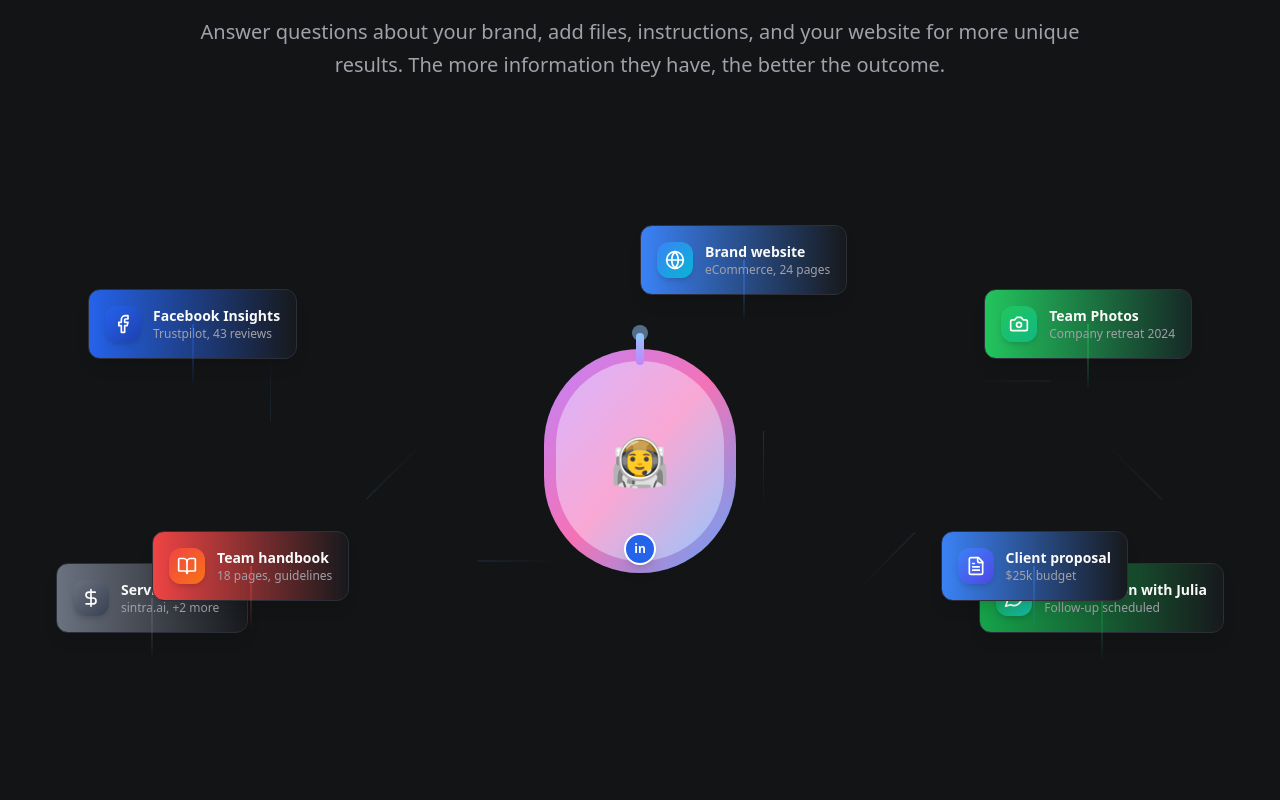
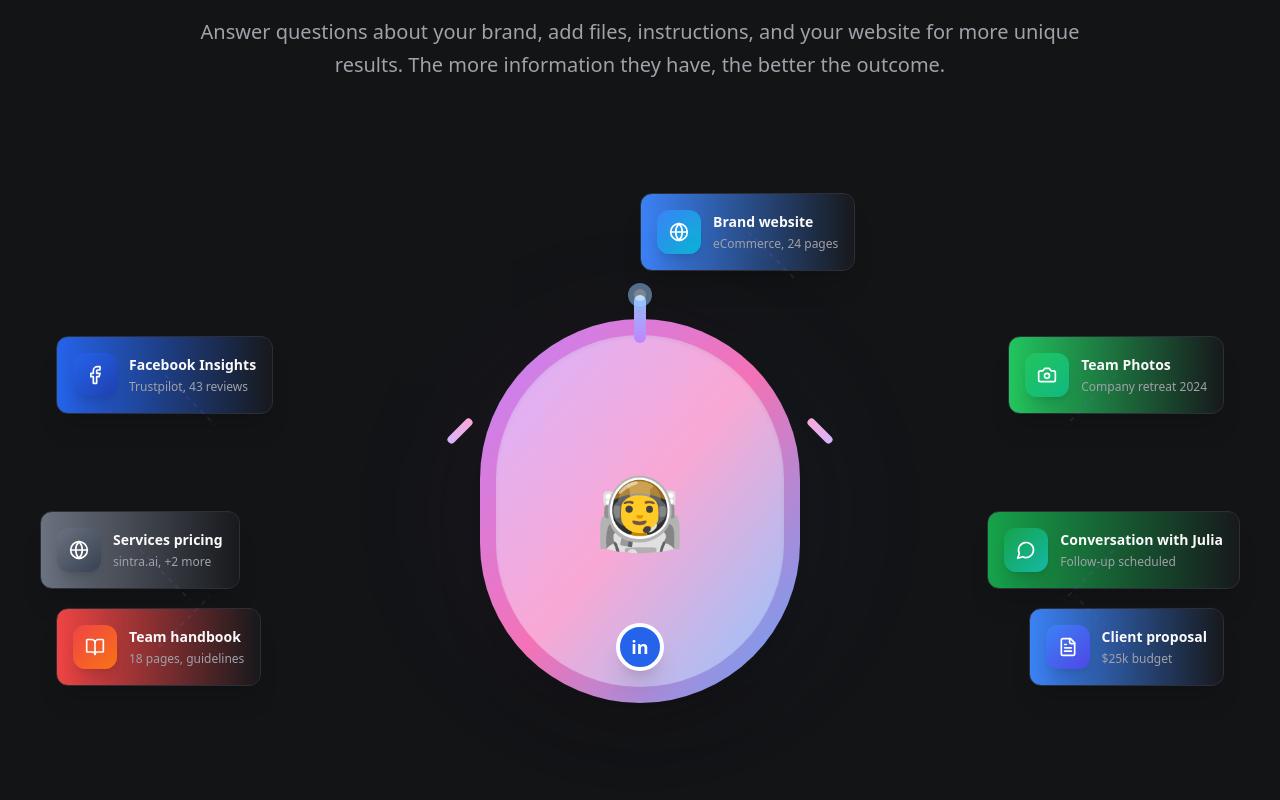
Before and after one commit to Kirthioswal/shopping_animation, a React (Vite) app: page / in a window 1280 px wide. Shown: the part 5580-6380 px from the top of the page. Built offline with nearby package versions, Linux system fonts and the light colour scheme.

Commit message:
Fix chart layout
Update the layout of the chart section to match the desired design from the second screenshot.

```diff
--- a/src/components/BusinessLearningSection.tsx
+++ b/src/components/BusinessLearningSection.tsx
@@ -16,49 +16,49 @@ const dataSources: DataSource[] = [
     subtitle: "eCommerce, 24 pages",
     icon: <Globe className="w-5 h-5" />,
     color: "from-blue-500 to-cyan-500",
-    position: "top-16 left-1/2 transform -translate-x-1/2"
+    position: "top-8 left-1/2 transform -translate-x-1/2"
   },
   {
     title: "Facebook Insights",
     subtitle: "Trustpilot, 43 reviews",
     icon: <Facebook className="w-5 h-5" />,
     color: "from-blue-600 to-blue-800",
-    position: "top-32 left-16"
+    position: "top-1/4 left-8"
   },
   {
     title: "Team Photos",
     subtitle: "Company retreat 2024",
     icon: <Camera className="w-5 h-5" />,
     color: "from-green-500 to-emerald-500",
-    position: "top-32 right-16"
+    position: "top-1/4 right-8"
   },
   {
     title: "Services pricing",
     subtitle: "sintra.ai, +2 more",
-    icon: <DollarSign className="w-5 h-5" />,
+    icon: <Globe className="w-5 h-5" />,
     color: "from-gray-500 to-gray-700",
-    position: "bottom-32 left-8"
+    position: "top-1/2 left-4 transform -translate-y-1/2"
+  },
+  {
+    title: "Conversation with Julia",
+    subtitle: "Follow-up scheduled",
+    icon: <MessageCircle className="w-5 h-5" />,
+    color: "from-green-600 to-teal-500",
+    position: "top-1/2 right-4 transform -translate-y-1/2"
   },
   {
     title: "Team handbook",
     subtitle: "18 pages, guidelines",
     icon: <BookOpen className="w-5 h-5" />,
     color: "from-red-500 to-orange-500",
-    position: "bottom-40 left-32"
-  },
-  {
-    title: "Conversation with Julia",
-    subtitle: "Follow-up scheduled",
-    icon: <MessageCircle className="w-5 h-5" />,
-    color: "from-green-600 to-teal-500",
-    position: "bottom-32 right-8"
+    position: "bottom-1/4 left-8"
   },
   {
     title: "Client proposal",
     subtitle: "$25k budget",
     icon: <FileText className="w-5 h-5" />,
     color: "from-blue-500 to-indigo-600",
-    position: "bottom-40 right-32"
+    position: "bottom-1/4 right-8"
   }
 ];
 
@@ -103,70 +103,90 @@ const BusinessLearningSection = () => {
         </div>
 
         {/* Central Learning Hub */}
-        <div className="relative flex justify-center items-center min-h-[600px]">
+        <div className="relative flex justify-center items-center min-h-[700px]">
           {/* Central Astronaut */}
           <div className="opacity-0 translate-y-20 animate-on-scroll relative z-10">
             <div className="relative">
-              <div className="w-48 h-56 bg-gradient-to-br from-purple-400 via-pink-400 to-blue-400 rounded-full flex items-center justify-center text-6xl transform hover:scale-105 transition-transform duration-300 relative">
-                <div className="absolute inset-3 bg-gradient-to-br from-purple-300 via-pink-300 to-blue-300 rounded-full flex items-center justify-center">
-                  <div className="text-5xl">👩‍🚀</div>
+              {/* Main Astronaut Body - Much Larger */}
+              <div className="w-80 h-96 bg-gradient-to-br from-purple-400 via-pink-400 to-blue-400 rounded-full flex items-center justify-center text-8xl transform hover:scale-105 transition-transform duration-300 relative shadow-2xl">
+                <div className="absolute inset-4 bg-gradient-to-br from-purple-300 via-pink-300 to-blue-300 rounded-full flex items-center justify-center shadow-inner">
+                  <div className="text-7xl">👩‍🚀</div>
                 </div>
-                {/* LinkedIn Badge */}
-                <div className="absolute bottom-2 left-1/2 transform -translate-x-1/2 w-8 h-8 bg-blue-600 rounded-full flex items-center justify-center border-2 border-white shadow-lg">
-                  <span className="text-white font-bold text-xs">in</span>
+
+                {/* Enhanced LinkedIn Badge */}
+                <div className="absolute bottom-8 left-1/2 transform -translate-x-1/2 w-12 h-12 bg-blue-600 rounded-full flex items-center justify-center border-4 border-white shadow-xl">
+                  <span className="text-white font-bold text-lg">in</span>
                 </div>
-                {/* Antenna */}
-                <div className="absolute -top-4 left-1/2 transform -translate-x-1/2 w-2 h-8 bg-gradient-to-t from-purple-400 to-blue-300 rounded-full">
-                  <div className="absolute -top-2 left-1/2 transform -translate-x-1/2 w-4 h-4 bg-blue-300 rounded-full animate-pulse"></div>
+
+                {/* Enhanced Antenna with Multiple Layers */}
+                <div className="absolute -top-6 left-1/2 transform -translate-x-1/2 w-3 h-12 bg-gradient-to-t from-purple-400 to-blue-300 rounded-full">
+                  <div className="absolute -top-3 left-1/2 transform -translate-x-1/2 w-6 h-6 bg-blue-300 rounded-full animate-pulse shadow-lg">
+                    <div className="absolute top-1/2 left-1/2 transform -translate-x-1/2 -translate-y-1/2 w-3 h-3 bg-white rounded-full opacity-80"></div>
+                  </div>
                 </div>
+
+                {/* Side Antennas */}
+                <div className="absolute top-1/4 -left-6 w-2 h-8 bg-gradient-to-t from-purple-300 to-pink-300 rounded-full rotate-45"></div>
+                <div className="absolute top-1/4 -right-6 w-2 h-8 bg-gradient-to-t from-purple-300 to-pink-300 rounded-full -rotate-45"></div>
               </div>
             </div>
           </div>
 
-          {/* Floating Data Source Cards */}
+          {/* Floating Data Source Cards with Precise Connection Lines */}
           {dataSources.map((source, index) => (
             <div
               key={source.title}
               className={`absolute ${source.position} opacity-0 translate-y-20 animate-on-scroll`}
-              style={{ animationDelay: `${(index + 1) * 0.2}s` }}
+              style={{ animationDelay: `${(index + 1) * 0.15}s` }}
             >
-              <Card className={`bg-gradient-to-r ${source.color}/10 border border-current/20 p-4 backdrop-blur-sm shadow-lg hover:scale-105 transition-all duration-300 cursor-pointer group max-w-xs`}>
+              <Card className={`bg-gradient-to-r ${source.color}/15 border border-current/30 p-4 backdrop-blur-sm shadow-xl hover:scale-105 transition-all duration-300 cursor-pointer group max-w-xs relative`}>
                 <div className="flex items-center gap-3">
-                  <div className={`p-2 rounded-lg bg-gradient-to-br ${source.color} text-white shadow-md`}>
+                  <div className={`p-3 rounded-xl bg-gradient-to-br ${source.color} text-white shadow-lg group-hover:scale-110 transition-transform`}>
                     {source.icon}
                   </div>
                   <div>
-                    <div className="text-sm font-semibold text-foreground group-hover:text-white transition-colors">
+                    <div className="text-sm font-bold text-foreground group-hover:text-white transition-colors">
                       {source.title}
                     </div>
-                    <div className="text-xs text-muted-foreground group-hover:text-white/80 transition-colors">
+                    <div className="text-xs text-muted-foreground group-hover:text-white/90 transition-colors mt-1">
                       {source.subtitle}
                     </div>
                   </div>
                 </div>
+              </Card>
 
-                {/* Connection Line */}
-                <div className="absolute top-1/2 left-1/2 w-px h-16 bg-gradient-to-b from-current/20 to-transparent transform -translate-x-1/2 pointer-events-none">
-                  <div className="absolute top-0 left-1/2 w-2 h-2 bg-current/40 rounded-full transform -translate-x-1/2"></div>
-                </div>
-              </Card>
+              {/* Direct Connection Line to Center */}
+              <svg
+                className="absolute top-1/2 left-1/2 pointer-events-none z-0"
+                style={{
+                  width: '200px',
+                  height: '200px',
+                  transform: 'translate(-50%, -50%)'
+                }}
+              >
+                <line
+                  x1="100"
+                  y1="100"
+                  x2={
+                    source.position.includes('left') ? '150' :
+                    source.position.includes('right') ? '50' : '100'
+                  }
+                  y2={
+                    source.position.includes('top') ? '150' :
+                    source.position.includes('bottom') ? '50' : '100'
+                  }
+                  stroke="rgba(139, 92, 246, 0.3)"
+                  strokeWidth="2"
+                  strokeDasharray="5,5"
+                  className="animate-pulse"
+                />
+              </svg>
             </div>
           ))}
 
-          {/* Connecting Lines Animation */}
-          <div className="absolute inset-0 pointer-events-none">
-            {[...Array(8)].map((_, i) => (
-              <div
-                key={i}
-                className={`absolute w-px h-20 bg-gradient-to-t from-primary/20 to-transparent animate-pulse`}
-                style={{
-                  left: `${20 + i * 10}%`,
-                  top: `${30 + (i % 3) * 15}%`,
-                  animationDelay: `${i * 0.3}s`,
-                  transform: `rotate(${i * 45}deg)`
-                }}
-              />
-            ))}
+          {/* Central Glow Effect */}
+          <div className="absolute inset-0 flex justify-center items-center pointer-events-none">
+            <div className="w-96 h-96 bg-gradient-to-r from-purple-500/10 via-pink-500/10 to-blue-500/10 rounded-full blur-3xl animate-pulse"></div>
           </div>
         </div>
       </div>
```
